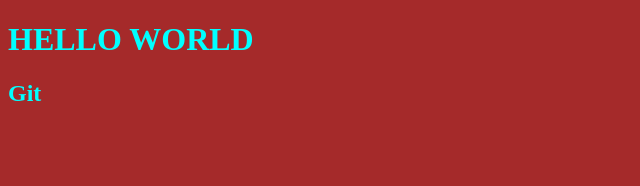
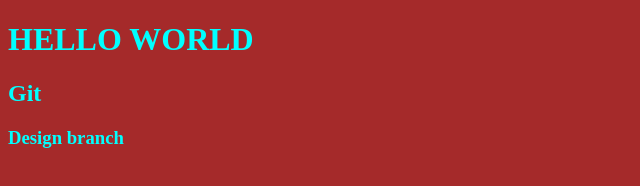
Before and after one commit to Shivangi173/branchGit, a plain HTML site: page index.html in a window 1280 px wide. Shown: the whole page, without its empty margins (0-640 px from the left). Drawn offline with Linux system fonts and the light colour scheme.

Commit message:
thirdCommit

```diff
--- a/index.html
+++ b/index.html
@@ -5,5 +5,6 @@
     <body>
         <h1>HELLO WORLD</h1>
         <h2>Git</h2>
+        <h3>Design branch</h3>
     </body>
 </html>
```
